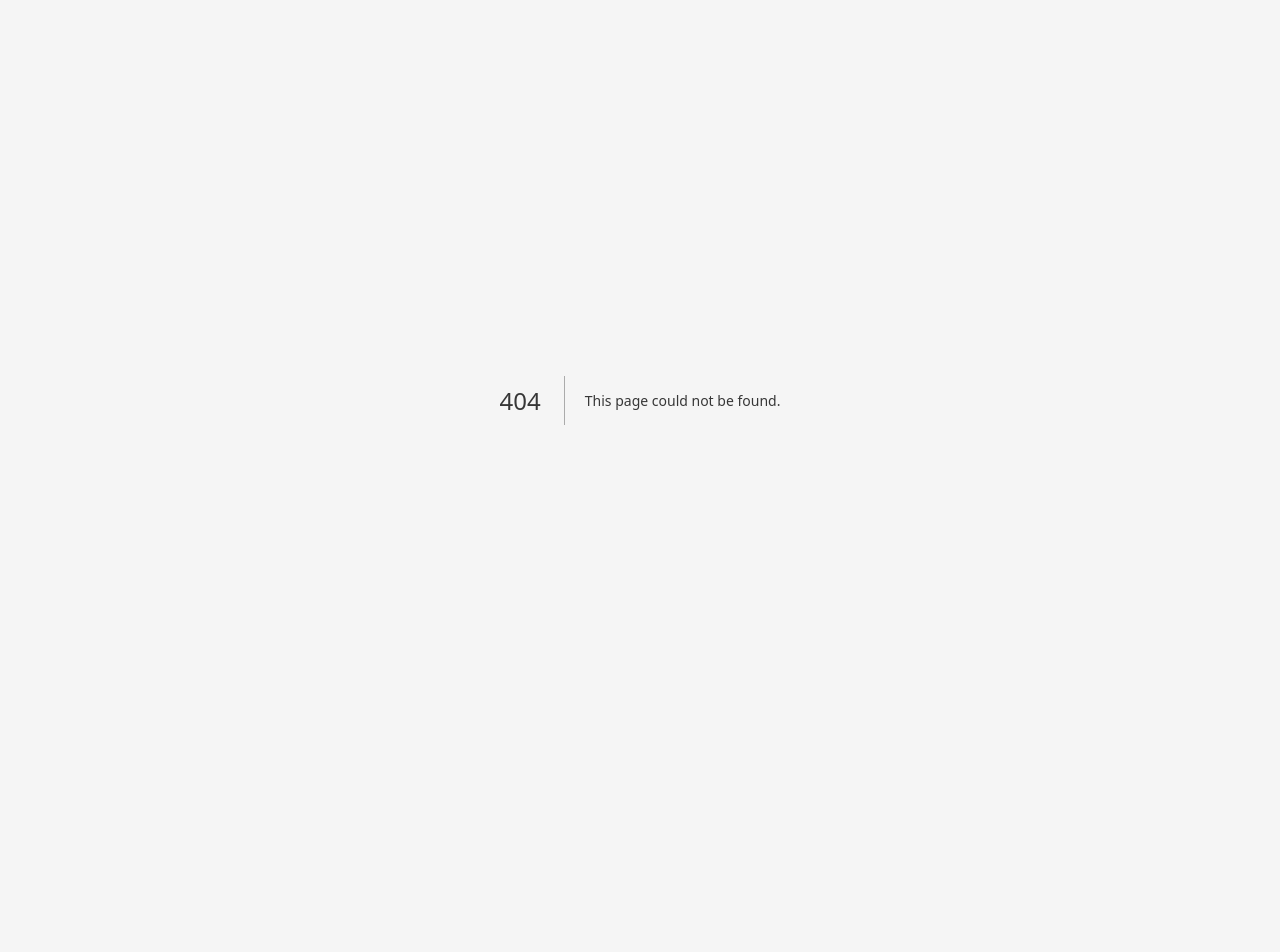
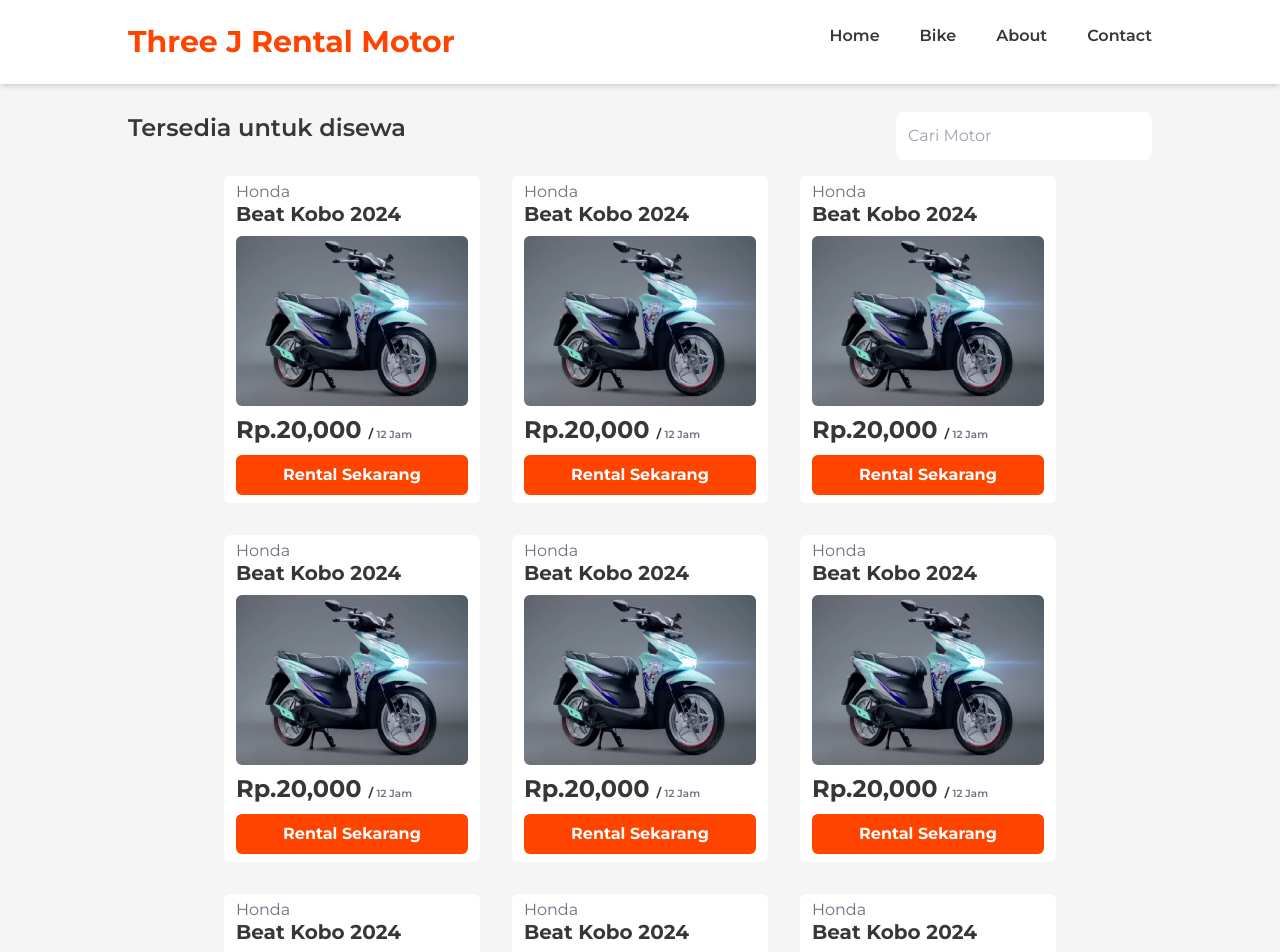
Before and after one commit to viqqib/rental-motor, a Next.js app: page /motor in a window 1280 px wide. Before the commit this address had no page. Shown: the top 952 px of the page. Before the commit the page ends 800 px from the top, so only its background shows below. Built offline with nearby package versions, Linux system fonts and the light colour scheme.

Commit message:
adding motor page

```diff
--- a/src/app/bike/page.tsx
+++ /dev/null
@@ -1,9 +0,0 @@
-import React from 'react'
-
-export default function Bike() {
-    return(
-        <div>
-            <a href="">HHHHH</a>
-        </div>
-    )
-}
--- a/src/app/layout.tsx
+++ b/src/app/layout.tsx
@@ -1,12 +1,11 @@
 import type { Metadata } from "next";
-import localFont from "next/font/local";
 import "./globals.css";
 import { Montserrat,Bree_Serif } from 'next/font/google';
 import { twMerge } from "tailwind-merge";
 import "@fortawesome/fontawesome-svg-core/styles.css";
 import { config } from "@fortawesome/fontawesome-svg-core";
 config.autoAddCss = false;
-
+import Navbar from "@/components/Navbar";
 const montserrat = Montserrat({
   subsets:['latin'],
   variable: "--font-sans",
@@ -35,6 +34,7 @@
       <body
         className={twMerge(montserrat.variable,breeSerif.variable,"font-sans antialiased bg-bgone text-primary")}
       >
+        <Navbar />
         {children}
       </body>
     </html>
--- /dev/null
+++ b/src/app/motor/page.tsx
@@ -0,0 +1,40 @@
+import BikeCard from '@/components/BikeCard'
+import React from 'react'
+
+
+
+export default function Bike() {
+    return(
+        <>
+        <div className='px-5 md:px-32 py-7 flex flex-col w-full'>
+            <div className='header w-full flex justify-between'>
+                <p className='text-base md:text-2xl font-semibold'>Tersedia untuk disewa</p>
+
+                <div className='bike-bar'>
+                    <input className='md:block hidden search-bar bg-white rounded-lg px-3 w-64 py-3 ' placeholder='Cari Motor' type='text' style={{ boxShadow : "rgba(0, 0, 0, 0.05) 0px 0px 0px 1px, rgb(209, 213, 219) 0px 0px 0px 1px inset;" }}/>
+                </div>
+            </div>
+
+
+            <div className='w-full flex gap-2 md:gap-8 justify-center gap-y-7 flex-wrap mt-4'>
+                <BikeCard />
+                <BikeCard />
+                <BikeCard />
+                <BikeCard />
+                <BikeCard />
+                <BikeCard />
+                <BikeCard />
+                <BikeCard />
+                <BikeCard />
+                <BikeCard />
+                <BikeCard />
+                <BikeCard />
+                <BikeCard />
+
+            </div>
+
+        </div>
+
+</>
+    )
+}
--- a/src/app/page.tsx
+++ b/src/app/page.tsx
@@ -1,18 +1,27 @@
-import Navbar from "@/components/Navbar";
+'use client'
 import Hero from "../components/section/Hero"
 import BikeCard from "@/components/BikeCard";
 import Footer from "@/components/Footer";
+import { useRouter } from "next/navigation";
+
 
 export default function Home() {
+
+const router = useRouter();
+
   return (
     <div className="">
-      <Navbar/>
+
+      <div className="px-4 md:px-52">
+
+
+
+
+
+      </div>
 
      {/* Hero Page */}
      <Hero />
-
-
-    {/* Bike Page */}
       <div className="mx-auto  md:pt-1 px-5 pt-1 md:px-1 lg:px-24 pb-10">
         <div className="flex w-full flex-col items-center justify-center">
           <p className="text-logo font-bold md:text-base text-xs">MOTOR TERBAIK</p>
@@ -27,7 +36,9 @@
             <BikeCard />
           </div>
 
-          <button className=" border-logo hover:bg-logo hover:text-white duration-200 font-bold rounded-md py-2 text-logo border-2 px-10 bg-bgone mt-5">CEK SEMUA MOTOR </button>
+          <button className=" border-logo hover:bg-logo hover:text-white duration-200 font-bold rounded-md py-2 text-logo border-2 px-10 bg-bgone mt-5"
+          onClick={() => router.push("/motor")}
+          >CEK SEMUA MOTOR </button>
 
         </div>
       </div>
--- a/src/components/BikeCard.tsx
+++ b/src/components/BikeCard.tsx
@@ -15,7 +15,7 @@
       <p></p>
 
       <div className="bike-price pb-1">
-              <p className="md:text-2xl text-sm font-bold mb-1 md:mb-2 mt-1">Rp.20,000 <span className="text-xs">/ </span><span className="text-[0.65rem] font-semibold text-gray-500">12 Jam</span></p>
+              <p className="md:text-2xl text-sm font-bold mb-1 md:mb-1 mt-1">Rp.20,000 <span className="text-xs">/ </span><span className="text-[0.65rem] font-semibold text-gray-500">12 Jam</span></p>
 
               <button className="w-full text-xs md:text-base bg-logo text-white py-1.5 md:py-2 font-bold rounded-md hover:bg-primary duration-300">Rental Sekarang</button>
             </div>
```
